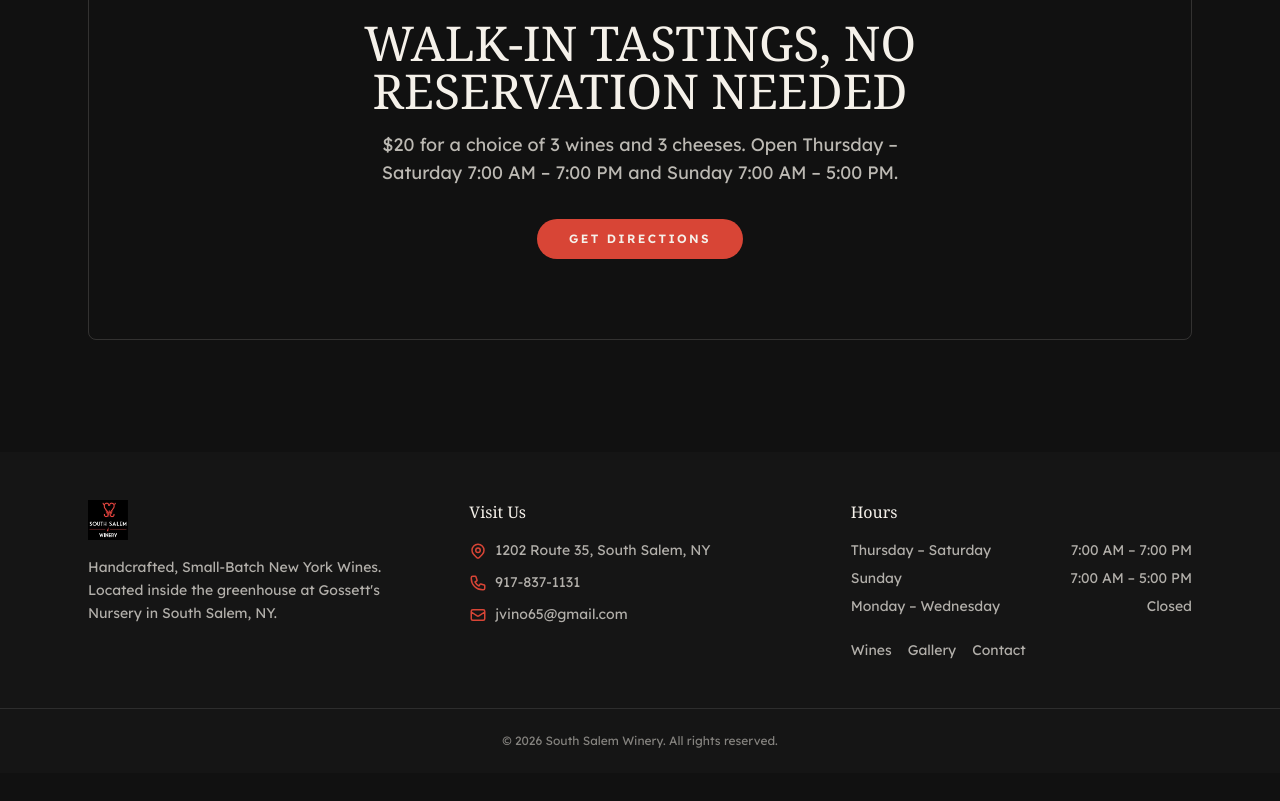
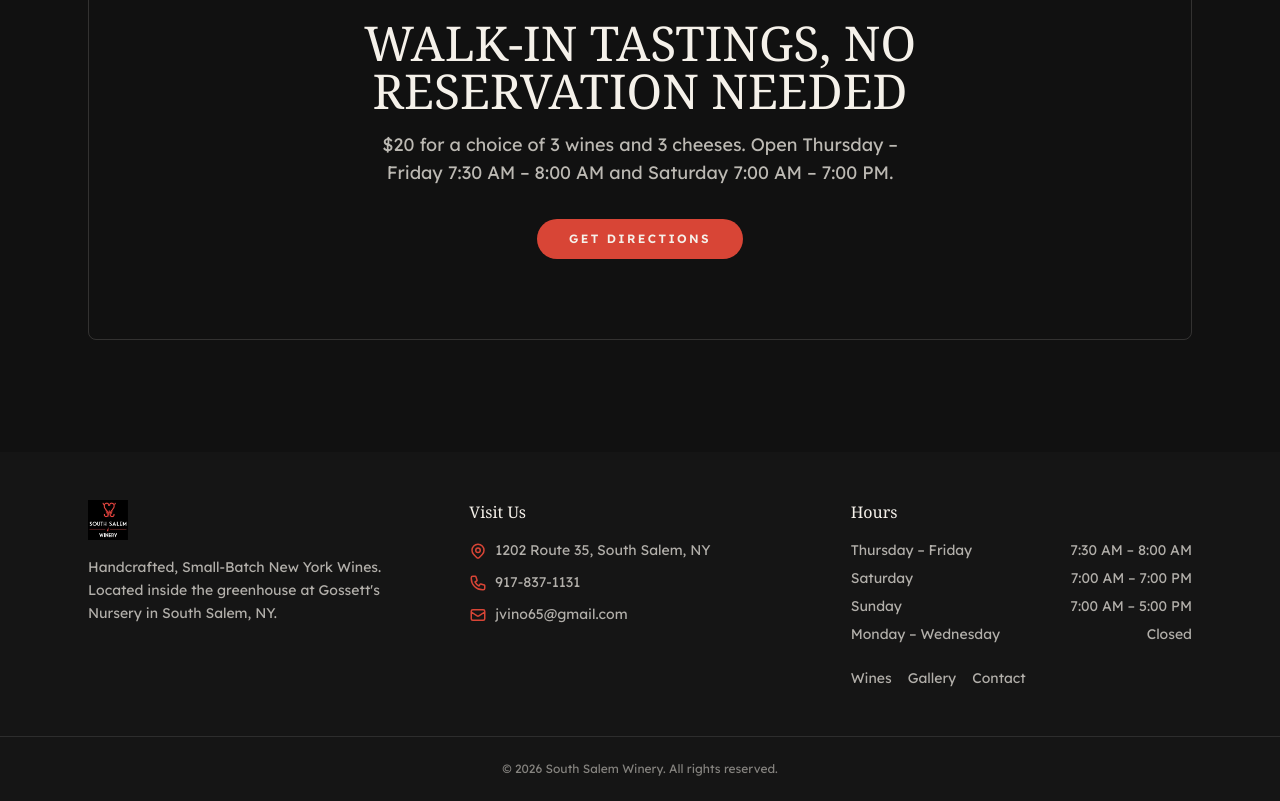
Before and after one commit to jasonf8080/south-salem-winery, a React (Vite) app: page / in a window 1280 px wide. Shown: the part 4720-5521 px from the top of the page. Before the commit the page ends 5493 px from the top, so only its background shows below. Built offline with nearby package versions, Linux system fonts and the light colour scheme.

Commit message:
update business hours

```diff
--- a/src/components/SEO/LocalBusinessSchema.jsx
+++ b/src/components/SEO/LocalBusinessSchema.jsx
@@ -1,9 +1,10 @@
 import { Helmet } from 'react-helmet-async'
 import { business, contact, seo } from '../../data.js'
 
-// Thu–Sat 7am–7pm, Sun 7am–5pm (from contact.hours)
+// Thu-Fri 7:30am-8:00am, Sat 7am-7pm, Sun 7am-5pm (from contact.hours)
 const openingHours = [
-  { dayOfWeek: ['Thursday', 'Friday', 'Saturday'], opens: '07:00', closes: '19:00' },
+  { dayOfWeek: ['Thursday', 'Friday'], opens: '07:30', closes: '08:00' },
+  { dayOfWeek: ['Saturday'], opens: '07:00', closes: '19:00' },
   { dayOfWeek: ['Sunday'], opens: '07:00', closes: '17:00' },
 ]
 
--- a/src/data.js
+++ b/src/data.js
@@ -28,7 +28,8 @@
   addressLine2: 'South Salem, NY',
   mapHref: 'https://maps.google.com/?q=1202+Route+35+South+Salem+NY',
   hours: [
-    { days: 'Thursday – Saturday', time: '7:00 AM – 7:00 PM' },
+    { days: 'Thursday – Friday', time: '7:30 AM – 8:00 AM' },
+    { days: 'Saturday', time: '7:00 AM – 7:00 PM' },
     { days: 'Sunday', time: '7:00 AM – 5:00 PM' },
     { days: 'Monday – Wednesday', time: 'Closed' },
   ],
```
